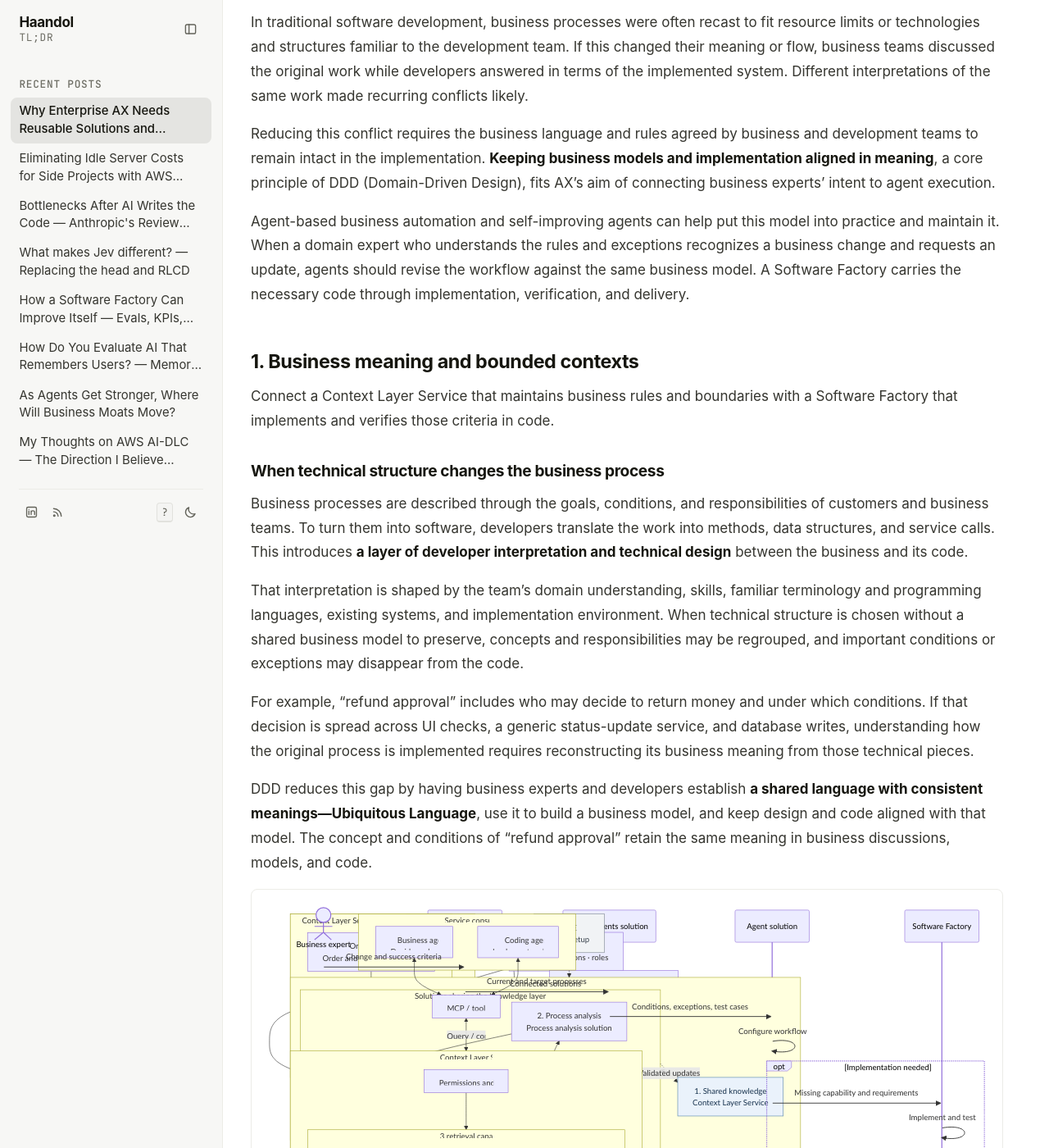
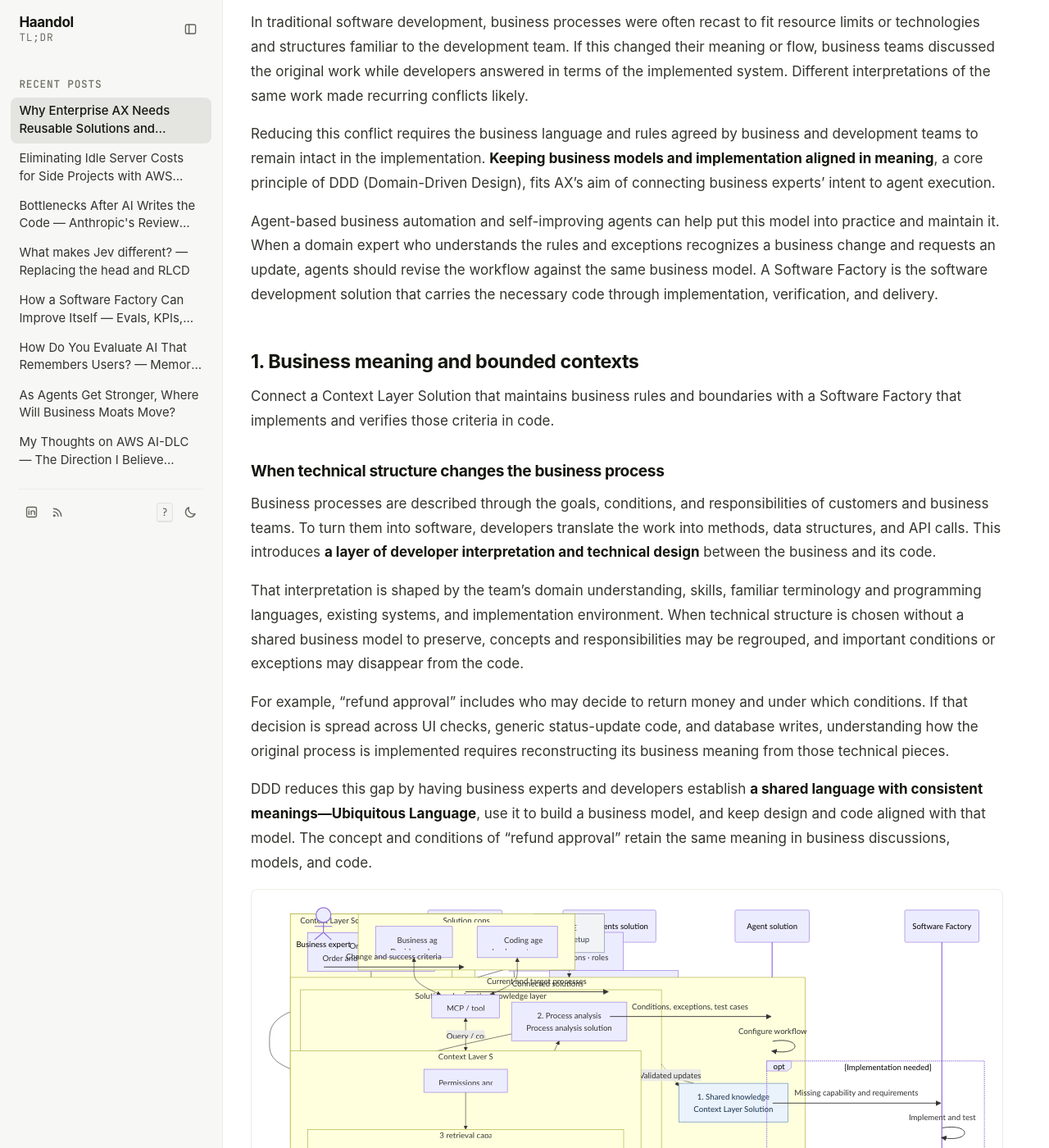
Before and after one commit to haandol/haandol.github.com, a Jekyll site: the page built from _en/2026-11-05-enterprise-wide-ax-essentials.md, in a window 1280 px wide and 1400 px high, scrolled down 836 px. Shown: the whole window at 82% size. Built offline with Jekyll 4.4.1, drawn with Linux system fonts in a browser that asks for light colours; some web fonts are replaced; comment, search, counter and statistics services are not loaded; some of the changed text lies outside the part shown.

Commit message:
docs: standardize AX component names as solutions

````diff
--- a/_en/2026-11-05-enterprise-wide-ax-essentials.md
+++ b/_en/2026-11-05-enterprise-wide-ax-essentials.md
@@ -33,19 +33,19 @@
 
 Reducing this conflict requires the business language and rules agreed by business and development teams to remain intact in the implementation. **Keeping business models and implementation aligned in meaning**, a core principle of DDD (Domain-Driven Design), fits AX's aim of connecting business experts' intent to agent execution.
 
-Agent-based business automation and self-improving agents can help put this model into practice and maintain it. When a domain expert who understands the rules and exceptions recognizes a business change and requests an update, agents should revise the workflow against the same business model. A Software Factory carries the necessary code through implementation, verification, and delivery.
+Agent-based business automation and self-improving agents can help put this model into practice and maintain it. When a domain expert who understands the rules and exceptions recognizes a business change and requests an update, agents should revise the workflow against the same business model. A Software Factory is the software development solution that carries the necessary code through implementation, verification, and delivery.
 
 ## 1. Business meaning and bounded contexts
 
-Connect a Context Layer Service that maintains business rules and boundaries with a Software Factory that implements and verifies those criteria in code.
+Connect a Context Layer Solution that maintains business rules and boundaries with a Software Factory that implements and verifies those criteria in code.
 
 ### When technical structure changes the business process
 
-Business processes are described through the goals, conditions, and responsibilities of customers and business teams. To turn them into software, developers translate the work into methods, data structures, and service calls. This introduces **a layer of developer interpretation and technical design** between the business and its code.
+Business processes are described through the goals, conditions, and responsibilities of customers and business teams. To turn them into software, developers translate the work into methods, data structures, and API calls. This introduces **a layer of developer interpretation and technical design** between the business and its code.
 
 That interpretation is shaped by the team's domain understanding, skills, familiar terminology and programming languages, existing systems, and implementation environment. When technical structure is chosen without a shared business model to preserve, concepts and responsibilities may be regrouped, and important conditions or exceptions may disappear from the code.
 
-For example, “refund approval” includes who may decide to return money and under which conditions. If that decision is spread across UI checks, a generic status-update service, and database writes, understanding how the original process is implemented requires reconstructing its business meaning from those technical pieces.
+For example, “refund approval” includes who may decide to return money and under which conditions. If that decision is spread across UI checks, generic status-update code, and database writes, understanding how the original process is implemented requires reconstructing its business meaning from those technical pieces.
 
 DDD reduces this gap by having business experts and developers establish **a shared language with consistent meanings—Ubiquitous Language**, use it to build a business model, and keep design and code aligned with that model. The concept and conditions of “refund approval” retain the same meaning in business discussions, models, and code.
 
@@ -80,7 +80,7 @@
 {% raw %}
 ```mermaid
 flowchart LR
-  subgraph K["Context Layer Service · business models"]
+  subgraph K["Context Layer Solution · business models"]
     O["Ordering BC<br/>Order and cancellation rules"] -->|"Event contract"| P["Payments BC<br/>Payment and refund rules"]
   end
   K -->|"Boundaries and rules"| F["Software Factory<br/>Implement and verify each BC"]
@@ -89,7 +89,7 @@
 
 The payments BC handles an order-cancellation event according to its own approval and refund rules. Contracts between BCs define what information is exchanged and what it means, keeping order cancellation distinct from refund completion.
 
-Organizational and service responsibilities should reflect these boundaries. Several services may implement one BC; the BC defines a boundary of business meaning. For more on terminology and context boundaries, see [Notes for DDD beginners](/2021/10/11/thoughts-for-ddd-starters.html) (Korean).
+Organizational responsibilities and software components should reflect these boundaries. Several applications may implement one BC; the BC defines a boundary of business meaning. For more on terminology and context boundaries, see [Notes for DDD beginners](/2021/10/11/thoughts-for-ddd-starters.html) (Korean).
 
 ## 2. Connecting solutions to introduce AX
 
@@ -100,9 +100,9 @@
 flowchart TB
   FDE["FDE<br/>Initial setup"] -.-> S
   subgraph S["Connected solutions"]
-    K["1. Shared knowledge<br/>Context Layer Service"]
+    K["1. Shared knowledge<br/>Context Layer Solution"]
     subgraph W["Solutions sharing the knowledge layer"]
-      P["2. Process analysis<br/>Process analysis solution"] -->|"Target process"| R["3. Requirements<br/>Requirements management"]
+      P["2. Process analysis<br/>Process analysis solution"] -->|"Target process"| R["3. Requirements<br/>Requirements management solution"]
       R -->|"Requirements and checks"| A["4. Business automation<br/>Business agent solution"]
       A -->|"Build needed"| F["5. Software development<br/>Software Factory"]
       F -->|"Verified code / tools"| A
@@ -124,11 +124,11 @@
 
 | Stage | Supporting solution | Information read and passed on |
 | --- | --- | --- |
-| 1. Shared knowledge | Context Layer Service | Supplies business and implementation knowledge to every solution and incorporates validated changes |
+| 1. Shared knowledge | Context Layer Solution | Supplies business and implementation knowledge to every solution and incorporates validated changes |
 | 2. Process analysis | Process analysis solution | Reads current work and passes target processes and affected areas to requirements management |
-| 3. Requirements | Requirements management | Reads business rules and exceptions and passes requirements and verification criteria to automation and development |
+| 3. Requirements | Requirements management solution | Reads business rules and exceptions and passes requirements and verification criteria to automation and development |
 | 4. Business automation | Business agent solution | Executes against business criteria, requests missing capabilities from development, and returns results to experts |
-| 5. Software development | Software Factory | Reads business models and repo/service relationships and supplies verified code and tools to automation |
+| 5. Software development | Software Factory | Reads business models and relationships among repositories and applications; supplies verified code and tools to automation |
 
 Experts decide what work to change and how success will be judged. The connected solutions carry that decision through analysis, requirements, execution, and implementation. Business rules, implementation relationships, and verification evidence validated through execution and review return to shared knowledge as the basis for subsequent work.
 
@@ -150,21 +150,21 @@
 
 ## 3. Shared knowledge for business and coding agents
 
-AX requires agents to find business documents, relationships between processes, and implementation knowledge spread across repositories and services. **A Context Layer Service must provide the shared solution for managing this knowledge and supplying the context each task needs.**
+AX requires agents to find business documents, relationships between processes, and implementation knowledge spread across repositories and applications. **A Context Layer Solution is needed to manage this knowledge and supply the context each task needs.**
 
-The service contains document retrieval for RAG (Retrieval-Augmented Generation), graph traversal for relationships, and ontology retrieval for business concepts and rules. Business and coding agents access it through MCP or tool calls. MCP (Model Context Protocol) connects agents to external data and tools.
+The solution contains document retrieval for RAG (Retrieval-Augmented Generation), graph traversal for relationships, and ontology retrieval for business concepts and rules. Business and coding agents access it through MCP or tool calls. MCP (Model Context Protocol) connects agents to external data and tools.
 
 {% raw %}
 ```mermaid
 flowchart TB
-  subgraph U["Service consumers"]
+  subgraph U["Solution consumers"]
     B["Business agents<br/>Decide and execute"]
     D["Coding agents<br/>Implement and verify"]
   end
   B <--> M["MCP / tool calls"]
   D <--> M
   M <-->|"Query / context"| S
-  subgraph S["Context Layer Service"]
+  subgraph S["Context Layer Solution"]
     direction TB
     P["Permissions and scope"]
     subgraph Q["3 retrieval capabilities"]
@@ -178,13 +178,13 @@
 ```
 {% endraw %}
 
-The service applies the caller's permissions and business scope before retrieval, then returns context with provenance and version information. **Solutions at every stage use this interface to read the same business criteria and contribute validated changes.**
+The solution applies the caller's permissions and business scope before retrieval, then returns context with provenance and version information. **Solutions at every stage use this interface to read the same business criteria and contribute validated changes.**
 
 ### Three ways to retrieve knowledge
 
 **Document retrieval and RAG** find evidence in business documents, meeting notes, and design records and use it in a task. Hybrid retrieval combines similarity search with BM25, which ranks documents by matching terms. This covers both different expressions of the same meaning, such as “I want my money back” and “refund request,” and exact terms such as product codes.
 
-**Graph traversal** follows recorded relationships to find connected entities. Following events passed between refund processes, service calls made by a payment service, or dependencies between repositories helps identify where a change may have an effect.
+**Graph traversal** follows recorded relationships to find connected entities. Following events passed between refund processes, API calls made by a payment application, or dependencies between repositories helps identify where a change may have an effect.
 
 **Ontology retrieval** finds the business meaning of concepts and relationships, along with applicable rules and exceptions. It makes explicit what “cancellation completed” in ordering and “refund completed” in payments mean and when each holds, so agents do not have to reconstruct the business criteria from document fragments each time.
 
@@ -194,11 +194,11 @@
 
 **Business agents** primarily need business knowledge and rules. To handle a refund request, they must read customer and order state, approval conditions, processing steps, and exceptions to determine which actions the business permits.
 
-**Coding agents** need those same business criteria plus the knowledge required to implement them. They need to know which project's repositories to change, how services connect through APIs and events, and which contracts and tests must hold.
+**Coding agents** need those same business criteria plus the knowledge required to implement them. They need to know which project's repositories to change, how applications connect through APIs and events, and which contracts and tests must hold.
 
-Both types of agents should share business concepts and rules while retrieving the scope relevant to their work. Business agents may need service relationships, and coding agents must also consult the ontology for business meaning.
+Both types of agents should share business concepts and rules while retrieving the scope relevant to their work. Business agents may need application relationships, and coding agents must also consult the ontology for business meaning.
 
-The Context Layer Service manages ownership, provenance, versions, and permitted use, applying role- and business-scope access controls before retrieval. Business teams decide the meaning and permitted use of rules; platform teams ensure those decisions govern actual access by agents and external services.
+The Context Layer Solution manages ownership, provenance, versions, and permitted use, applying role- and business-scope access controls before retrieval. Business teams decide the meaning and permitted use of rules; platform teams ensure those decisions govern actual access by agents and external solutions.
 
 ### Navigating business knowledge in layers
 
@@ -210,7 +210,7 @@
 
 For this to work, each overview must be accurate enough to guide the next retrieval step. Exceptions omitted from an overview must still be available in detailed rules and original sources.
 
-This 3D view in the [ontology tool](https://github.com/haandol/alps-writer-plugins) shows the “Expression dictionary” BC of [EncBird](https://www.encbird.com), an English learning service. It shows how expression registration, expansion, and dictionary management relate to conversations, podcasts, and review.[^5]
+This 3D view in the [ontology tool](https://github.com/haandol/alps-writer-plugins) shows the “Expression dictionary” BC of [EncBird](https://www.encbird.com), an English learning app. It shows how expression registration, expansion, and dictionary management relate to conversations, podcasts, and review.[^5]
 
 ![3D ontology view of EncBird's expression dictionary processes and their connections](/assets/img/2026/1105/encbird-ontology-3d-en.png)
 
@@ -222,7 +222,7 @@
 
 ### Separating business meaning from implementation responsibilities
 
-The Software Factory reads business criteria from the Context Layer Service and produces code and tests that satisfy them. **Keeping business rules at the center, with implementation details depending on those rules, is part of its implementation and verification responsibility.**
+The Software Factory reads business criteria from the Context Layer Solution and produces code and tests that satisfy them. **Keeping business rules at the center, with implementation details depending on those rules, is part of its implementation and verification responsibility.**
 
 As in [Clean and Hexagonal Architecture](/2022/02/13/demystifying-hexgagonal-architecture.html) (Korean), domain models and business rules sit at the center, workflows and interfaces surround them, and connections to databases, APIs, and frameworks sit outside. Code dependencies point inward.
 
@@ -234,7 +234,7 @@
 
 ## 4. Solutions that turn business changes into execution
 
-Process analysis, requirements management, business agents, and the Software Factory each own a part of the work below. Every solution reads the same business criteria from the Context Layer Service and passes its results to the next stage.
+Process analysis, requirements management, business agents, and the Software Factory each own a part of the work below. Every solution reads the same business criteria from the Context Layer Solution and passes its results to the next stage.
 
 {% raw %}
 ```mermaid
@@ -278,7 +278,7 @@
 
 ### Software Factory: implementing and integrating missing capabilities
 
-The Software Factory reads business models, implementation contracts, and repository and service relationships to produce code, tools, and tests. It integrates them for use by the business agent solution and returns **evidence of which business conditions were implemented and what was verified**.
+The Software Factory reads business models, implementation contracts, and repository and application relationships to produce code, tools, and tests. It integrates them for use by the business agent solution and returns **evidence of which business conditions were implemented and what was verified**.
 
 [Software Factory evaluations](/en/2026/10/05/software-factory-evals-and-tension-metrics.html) must check business conditions as well as code generation. The solution must own implementation, verification, and integration so subsequent business changes can proceed without waiting for manual development work.
 
@@ -296,7 +296,7 @@
   R -->|"Code change needed"| F["Software Factory<br/>Implement and regression-test"]
   F --> W
   W -->|"Verification passes"| A
-  W -->|"Validated changes"| K["Context Layer Service<br/>Update knowledge and models"]
+  W -->|"Validated changes"| K["Context Layer Solution<br/>Update knowledge and models"]
   K -->|"Current criteria"| R
   R -->|"Business judgment needed"| O["Business / domain experts"]
   O -->|"Decide criteria"| R
@@ -304,7 +304,7 @@
 ```
 {% endraw %}
 
-Both final results and stored knowledge need checking. Source retrieval may produce a correct answer while an incorrect ontology rule remains available to the next run. Reflecting verified business rules, implementation relationships, and execution evidence in the Context Layer Service gives every solution an updated basis for its work.
+Both final results and stored knowledge need checking. Source retrieval may produce a correct answer while an incorrect ontology rule remains available to the next run. Reflecting verified business rules, implementation relationships, and execution evidence in the Context Layer Solution gives every solution an updated basis for its work.
 
 ### Moving decision authority and verification responsibility together
 
````
Also changed, not shown: other parts of _en/2026-11-05-enterprise-wide-ax-essentials.md (+1 -1 lines), _posts/2026-11-05-enterprise-wide-ax-essentials.md (+25 -25 lines), .agents/writing-intents/enterprise-wide-ax-essentials.md.
